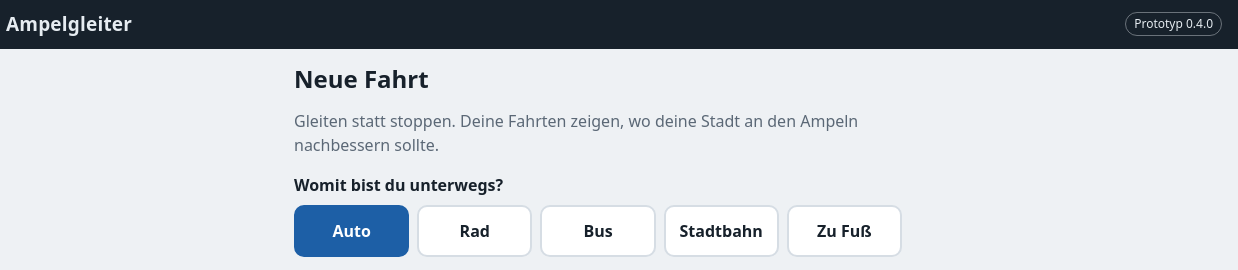
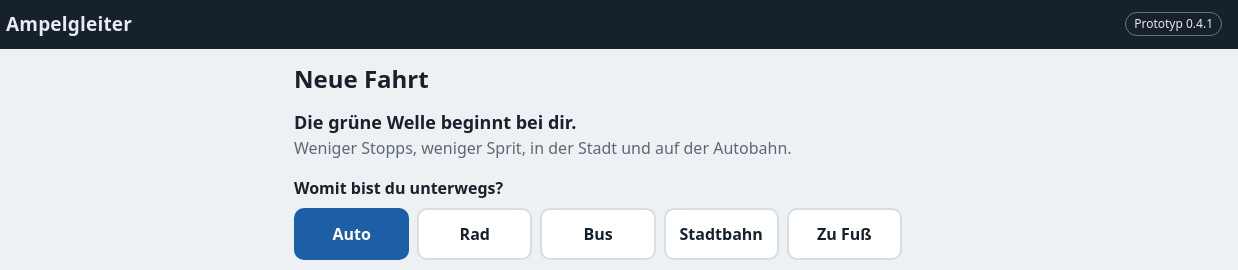
Before and after one commit to mpaulussen/Ampelgleiter, a plain HTML site: page index.html in a window 1280 px wide. Shown: the top 270 px of the page, 42-1280 px from the left. Drawn offline with Linux system fonts and the light colour scheme.

Commit message:
Claim und Unterzeile übernehmen (0.4.1)
"Die grüne Welle beginnt bei dir." mit "Weniger Stopps, weniger Sprit,
in der Stadt und auf der Autobahn." auf der Startseite, im Manifest und im README.

Co-Authored-By: Claude Opus 5.5 <noreply@anthropic.com>
Claude-Session: https://claude.ai/code/session_01NFGwqUbJNN4ksAgjy4wYov

```diff
--- a/app.js
+++ b/app.js
@@ -2,7 +2,7 @@
 (function () {
   'use strict';
 
-  const VERSION = '0.4.0';
+  const VERSION = '0.4.1';
   const $ = (s) => document.querySelector(s);
   const $$ = (s) => Array.from(document.querySelectorAll(s));
 
--- a/index.html
+++ b/index.html
@@ -4,7 +4,7 @@
 <meta charset="utf-8">
 <meta name="viewport" content="width=device-width,initial-scale=1,viewport-fit=cover">
 <title>Ampelgleiter</title>
-<meta name="description" content="Ampelgleiter – Gleiten statt stoppen. Prototyp: zeichnet Halte an Ampeln auf und zeigt, wo du wartest.">
+<meta name="description" content="Ampelgleiter – Die grüne Welle beginnt bei dir. Weniger Stopps, weniger Sprit, in der Stadt und auf der Autobahn. Prototyp: zeichnet Halte an Ampeln auf und zeigt, wo du wartest.">
 <meta name="theme-color" content="#17212b">
 <link rel="manifest" href="manifest.webmanifest">
 <link rel="icon" href="icon.svg" type="image/svg+xml">
@@ -26,7 +26,7 @@
   <!-- Fahren -->
   <section id="view-start" class="view" aria-labelledby="h-start">
     <h2 id="h-start">Neue Fahrt</h2>
-    <p class="lead">Gleiten statt stoppen. Deine Fahrten zeigen, wo deine Stadt an den Ampeln nachbessern sollte.</p>
+    <p class="lead"><strong class="claim">Die grüne Welle beginnt bei dir.</strong><br>Weniger Stopps, weniger Sprit, in der Stadt und auf der Autobahn.</p>
     <fieldset class="modes">
       <legend>Womit bist du unterwegs?</legend>
       <label><input type="radio" name="mode" value="auto" checked><span>Auto</span></label>
--- a/style.css
+++ b/style.css
@@ -115,3 +115,4 @@ select{font:inherit;min-height:44px;padding:6px 10px;border-radius:8px;border:1p
 .cons-row{display:flex;gap:8px}
 .cons-row input{flex:1;min-width:0;font:inherit;font-size:18px;min-height:48px;padding:8px 12px;border-radius:8px;border:1px solid var(--line);background:var(--bg);color:var(--fg)}
 .bilanz .kpis{margin:4px 0}
+.claim{color:var(--fg);font-size:18px}
--- a/sw.js
+++ b/sw.js
@@ -1,5 +1,5 @@
 // Offline-Fähigkeit: App-Dateien zwischenspeichern, Karten und Ampeldaten immer live laden
-const CACHE = 'ampelgleiter-0.4.0';
+const CACHE = 'ampelgleiter-0.4.1';
 const SHELL = ['./', 'index.html', 'style.css', 'app.js', 'manifest.webmanifest', 'icon.svg', 'icon-192.png', 'icon-512.png',
   'vendor/leaflet/leaflet.css', 'vendor/leaflet/leaflet.js'];
 self.addEventListener('install', (e) => {
```
Also changed, not shown: manifest.webmanifest, 1 other file.
